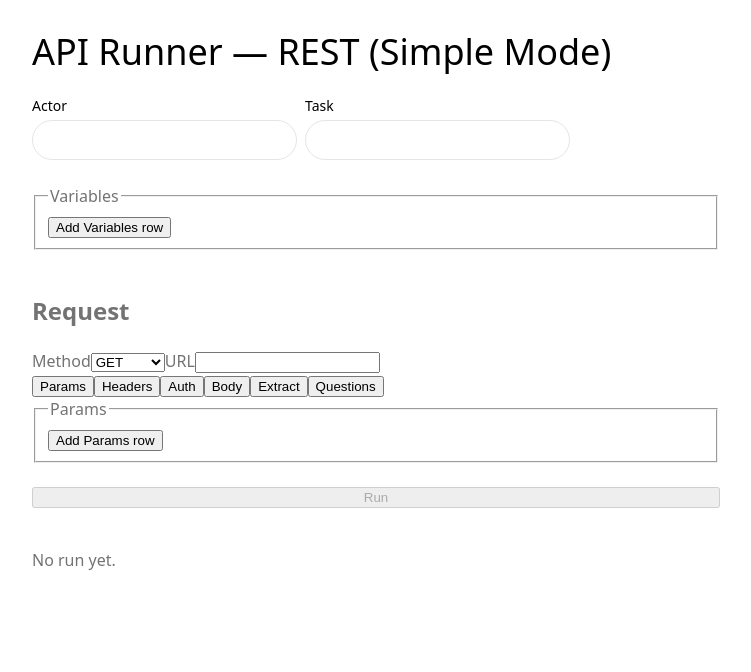
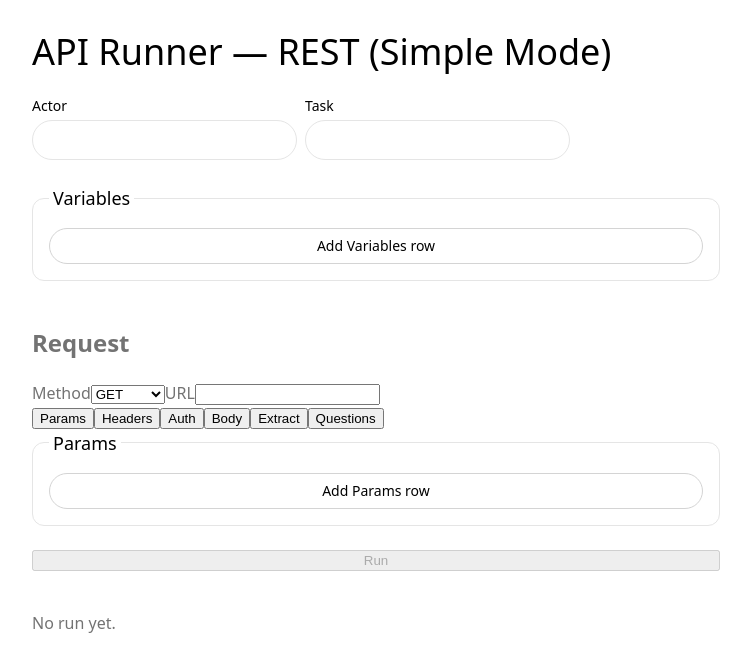
Before and after one commit to phuonghuynh789/ai-native-testing, a React (Vite) app in the folder packages/web/: page / in a window 1280 px wide. Shown: the top 672 px of the page, without its empty margins (264-1015 px from the left). Built offline with nearby package versions, Linux system fonts and the light colour scheme.

Commit message:
style(web): apply DESIGN.md tokens to KeyValueRows

```diff
--- a/packages/web/src/components/KeyValueRows.tsx
+++ b/packages/web/src/components/KeyValueRows.tsx
@@ -20,26 +20,33 @@ export function KeyValueRows({ label, rows, onChange }: KeyValueRowsProps) {
   }
 
   return (
-    <fieldset>
-      <legend>{label}</legend>
+    <fieldset className="card">
+      <legend className="heading-sm">{label}</legend>
       {rows.map((row) => (
-        <div key={row.id}>
+        <div key={row.id} className="row">
           <input
+            className="text-input"
             aria-label={`${label} key`}
             value={row.key}
             onChange={(e) => updateRow(row.id, 'key', e.target.value)}
           />
           <input
+            className="text-input"
             aria-label={`${label} value`}
             value={row.value}
             onChange={(e) => updateRow(row.id, 'value', e.target.value)}
           />
-          <button type="button" aria-label={`Remove ${label} row`} onClick={() => removeRow(row.id)}>
+          <button
+            type="button"
+            className="btn-secondary"
+            aria-label={`Remove ${label} row`}
+            onClick={() => removeRow(row.id)}
+          >
             Remove
           </button>
         </div>
       ))}
-      <button type="button" onClick={addRow}>
+      <button type="button" className="btn-secondary" onClick={addRow}>
         Add {label} row
       </button>
     </fieldset>
```
